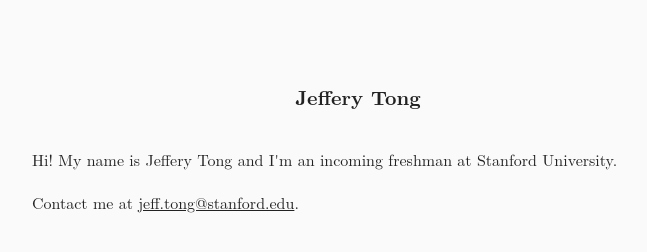
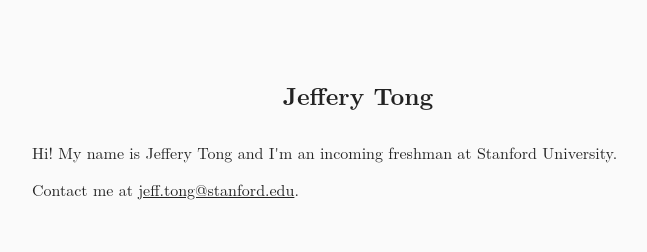
Before and after one commit to JefferyTong/jefferytong.github.io, a plain HTML site: page index.html in a window 1280 px wide. Shown: the whole page, without its empty margins (282-929 px from the left). Drawn offline with Linux system fonts and the light colour scheme; a small style sheet from the web is missing.

Commit message:
fontsize

```diff
--- a/index.html
+++ b/index.html
@@ -13,7 +13,7 @@
             font-family:"Latin Modern Roman",serif;
             background:#fafafa;
             color:#222;
-            line-height:1.7;
+            line-height:1.3;
         }
         .container{
             max-width:700px;
@@ -22,7 +22,7 @@
         }
         h1{
             font-family:"Latin Modern Roman",serif;
-            font-size:1.25rem;
+            font-size:1.5rem;
             font-weight:700;
             text-align:center;
             margin-bottom:2rem;
```
